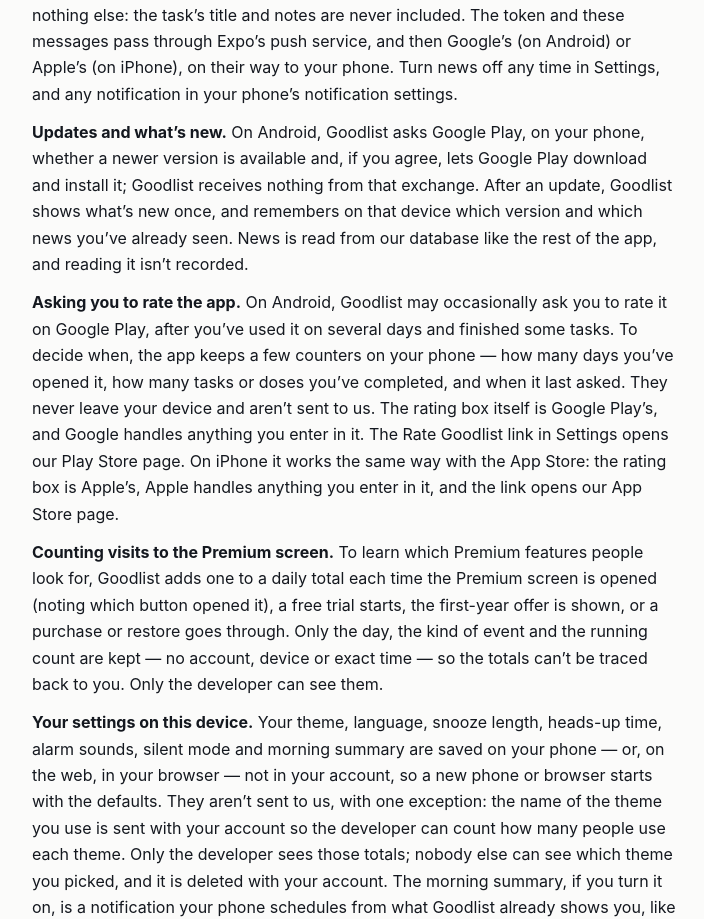
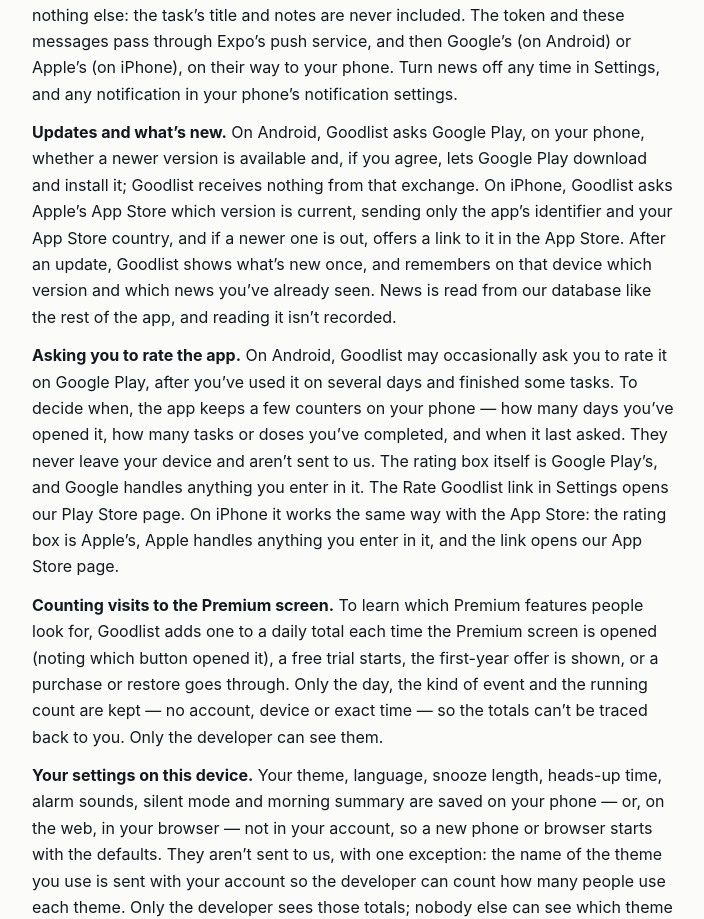
Before and after one commit to jericrealubit/jericrealubit.github.io, a plain HTML site: page goodlist/legal/privacy/index.html in a window 1280 px wide. Shown: the part 3888-4807 px from the top of the page, without its empty margins (412-1116 px from the left). Drawn offline with Linux system fonts and the light colour scheme.

Commit message:
Mirror Goodlist site from jericrealubit/goodlist@2461606

```diff
--- a/goodlist/legal/privacy/index.html
+++ b/goodlist/legal/privacy/index.html
@@ -251,7 +251,7 @@
           <p><strong>Country &amp; time zone.</strong> Your device’s Region setting (a country, like “Philippines”) and its time zone (like “Asia/Manila”). These are read from your device’s own language and region settings — <strong>not</strong> from GPS, and not from your IP address. We use them only to count how many people use Goodlist in each country and time zone. Anyone signed in to Goodlist can see those counts under Settings → User distribution: a number for each country and time zone (with the city the time zone is named after), never a name or an account, though in a place where few people use Goodlist a count can be as small as one. You can turn this off at any time in Settings, which also clears the two values we’ve stored.</p>
           <p><strong>Premium &amp; purchases.</strong> If you start the free trial or subscribe, we store when your trial started and ends, and when your paid subscription expires. Payments are handled entirely by Google Play (on Android), Apple’s App Store (on iPhone) or Stripe (on the web) — <strong>we never see or store your card or bank details</strong>. RevenueCat, our subscription provider, receives your Goodlist account ID (a random identifier, not your name or email) and the purchase records from Google Play, the App Store or Stripe, so it can tell us whether your subscription is active. On the web, the checkout page may ask for your email address to send you a receipt. Goodlist’s developer can also give an account free Premium or Lifetime access as a promotion; we store that access and when it ends, separately from any purchase. The same goes for the free month an owner earns when someone new joins their group: we record which account’s joining earned it, so each person can earn it for someone only once. To do this, the developer can look up an account by its email address or display name and see its email, display name, when it was last active, and its Premium status. This is used only to support people and give promotional access, and it isn’t shared with anyone beyond the service providers listed below.</p>
           <p><strong>Notifications when the app is closed.</strong> On Android and iPhone, if you’ve allowed notifications, Goodlist sends a notification when someone requests a task from you, so you see it without opening the app. If you also turn on News from Goodlist in Settings — it’s off until you do — we occasionally send a notification about new features and changes: the same short announcement to everyone who turned it on, normally no more than once a week. To do that, your phone gets a push token — an identifier for this install of Goodlist, not your name or email — which we store with your account, along with the app language on that phone so notifications arrive in it, and delete when you sign out or delete your account. We also keep whether, and when, you last turned news on or off. A request notification says who asked and nothing else: the task’s title and notes are never included. The token and these messages pass through Expo’s push service, and then Google’s (on Android) or Apple’s (on iPhone), on their way to your phone. Turn news off any time in Settings, and any notification in your phone’s notification settings.</p>
-          <p><strong>Updates and what’s new.</strong> On Android, Goodlist asks Google Play, on your phone, whether a newer version is available and, if you agree, lets Google Play download and install it; Goodlist receives nothing from that exchange. After an update, Goodlist shows what’s new once, and remembers on that device which version and which news you’ve already seen. News is read from our database like the rest of the app, and reading it isn’t recorded.</p>
+          <p><strong>Updates and what’s new.</strong> On Android, Goodlist asks Google Play, on your phone, whether a newer version is available and, if you agree, lets Google Play download and install it; Goodlist receives nothing from that exchange. On iPhone, Goodlist asks Apple’s App Store which version is current, sending only the app’s identifier and your App Store country, and if a newer one is out, offers a link to it in the App Store. After an update, Goodlist shows what’s new once, and remembers on that device which version and which news you’ve already seen. News is read from our database like the rest of the app, and reading it isn’t recorded.</p>
           <p><strong>Asking you to rate the app.</strong> On Android, Goodlist may occasionally ask you to rate it on Google Play, after you’ve used it on several days and finished some tasks. To decide when, the app keeps a few counters on your phone — how many days you’ve opened it, how many tasks or doses you’ve completed, and when it last asked. They never leave your device and aren’t sent to us. The rating box itself is Google Play’s, and Google handles anything you enter in it. The Rate Goodlist link in Settings opens our Play Store page. On iPhone it works the same way with the App Store: the rating box is Apple’s, Apple handles anything you enter in it, and the link opens our App Store page.</p>
           <p><strong>Counting visits to the Premium screen.</strong> To learn which Premium features people look for, Goodlist adds one to a daily total each time the Premium screen is opened (noting which button opened it), a free trial starts, the first-year offer is shown, or a purchase or restore goes through. Only the day, the kind of event and the running count are kept — no account, device or exact time — so the totals can’t be traced back to you. Only the developer can see them.</p>
           <p><strong>Your settings on this device.</strong> Your theme, language, snooze length, heads-up time, alarm sounds, silent mode and morning summary are saved on your phone — or, on the web, in your browser — not in your account, so a new phone or browser starts with the defaults. They aren’t sent to us, with one exception: the name of the theme you use is sent with your account so the developer can count how many people use each theme. Only the developer sees those totals; nobody else can see which theme you picked, and it is deleted with your account. The morning summary, if you turn it on, is a notification your phone schedules from what Goodlist already shows you, like a reminder; it puts the names of that day’s doses and tasks on your lock screen. If you choose an alarm sound from your phone, Goodlist keeps only the phone’s reference to it and its name; the sound itself stays where it is, and Goodlist can’t see your other files.</p>
```
